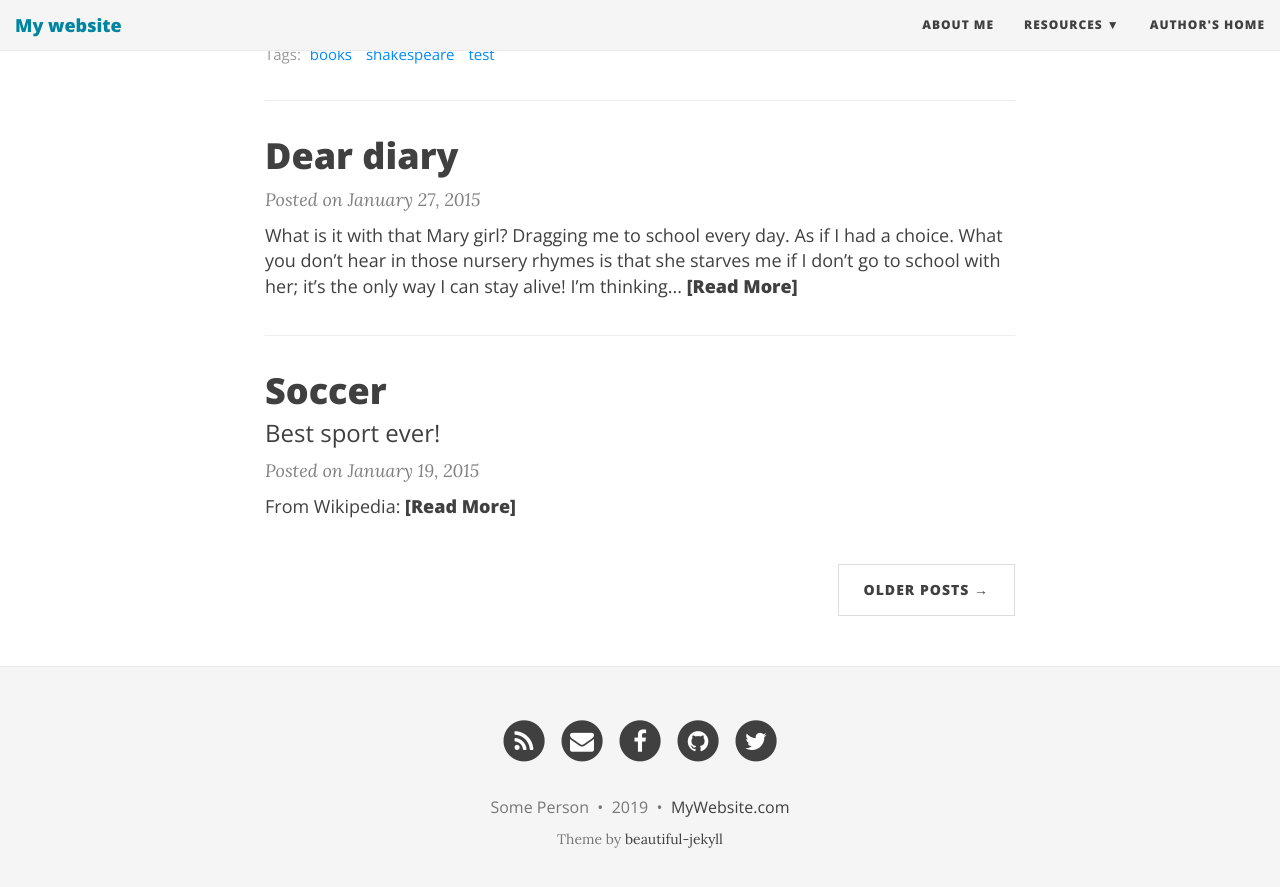
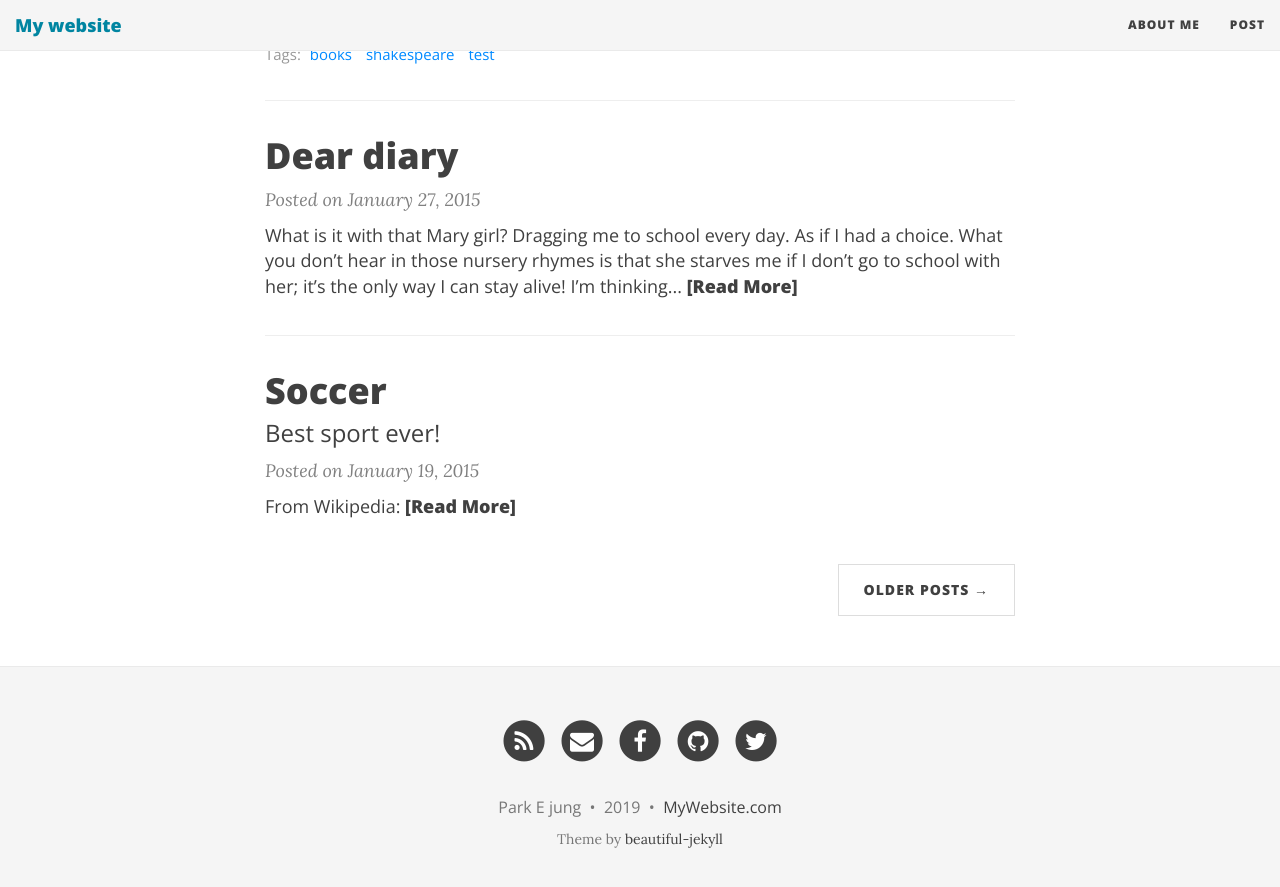
Before and after one commit to ejung-park/ejung-park.github.io, a Jekyll site: the page built from index.html, in a window 1280 px wide and 900 px high, scrolled down 1134 px. Shown: the top 887 px of the window. Built offline with Jekyll 4.4.1, drawn with Linux system fonts in a browser that asks for light colours; nearby versions of some CDN libraries; the list of posts is cut into pages by our own code; some of the changed lines change nothing that is shown.

Commit message:
navigation modify & profile img change

```diff
--- a/_config.yml
+++ b/_config.yml
@@ -21,14 +21,16 @@ description: A virtual proof that I'm awesome
 # List of links in the navigation bar
 navbar-links:
   About Me: "aboutme"
-  Resources:
-    - Beautiful Jekyll: "http://deanattali.com/beautiful-jekyll/"
-    - Learn markdown: "http://www.markdowntutorial.com/"
-  Author's home: "http://deanattali.com"
+  Post: "/"
+  #Resources:
+  #  - Beautiful Jekyll: "http://deanattali.com/beautiful-jekyll/"
+  #  - Learn markdown: "http://www.markdowntutorial.com/"
+  #Author's home: "http://deanattali.com"
+
 
 # Image to show in the navigation bar - image must be a square (width = height)
 # Remove this parameter if you don't want an image in the navbar
-avatar: "/img/avatar-icon.png"
+avatar: "/img/parkejung.png"
 
 # If you want to have an image logo in the top-left corner instead of the title text,
 # then specify the following parameter
@@ -60,7 +62,7 @@ footer-link-col: "#404040"
 # Change all these values or delete the ones you don't want.
 # Important: you must keep the "name" parameter, everything else you can remove
 author:
-  name: Some Person
+  name: Park E jung
 
 # Select your active Social Network Links.
 # Uncomment the links you want to show in the footer and add your information to each link.
@@ -68,9 +70,9 @@ author:
 # If you want to add a new link that isn't here, you'll need to also edit the file _data/SocialNetworks.yml
 social-network-links:
   rss: true
-  email: "someone@example.com"
+  email: "ejung.park86@gmail.com"
   facebook: deanattali
-  github: daattali
+  github: ejung-park86
   twitter: daattali
 #  reddit: yourname
 #  linkedin: daattali
```
Also changed, not shown: img/parkejung.png (added).
